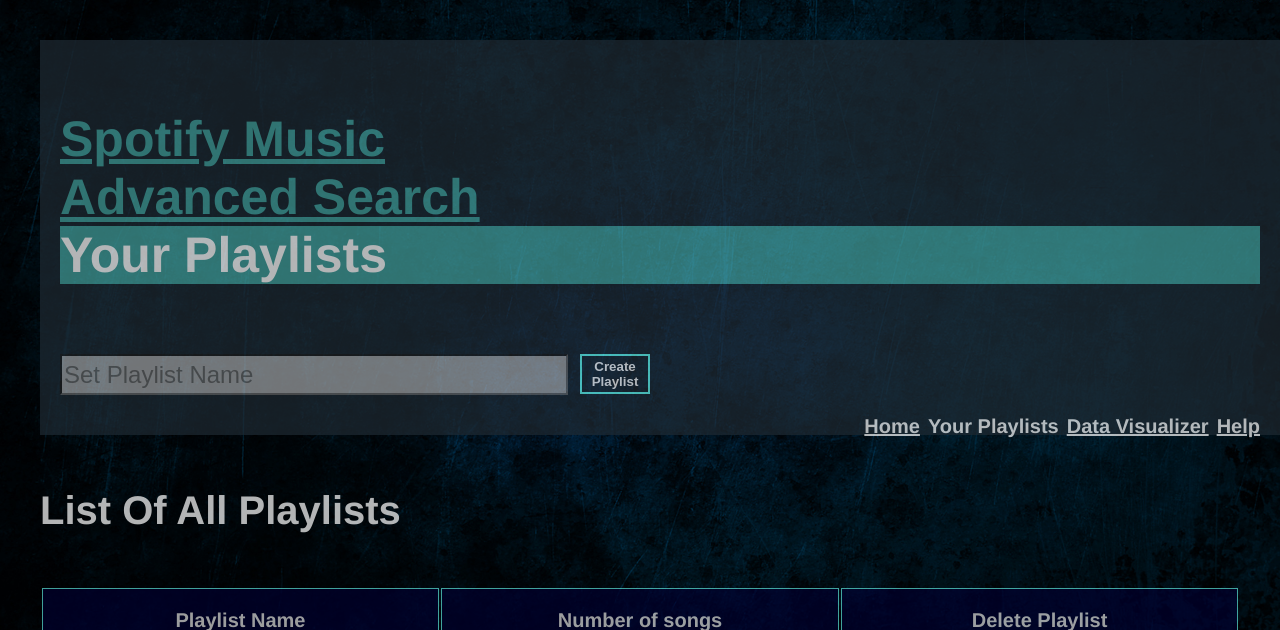
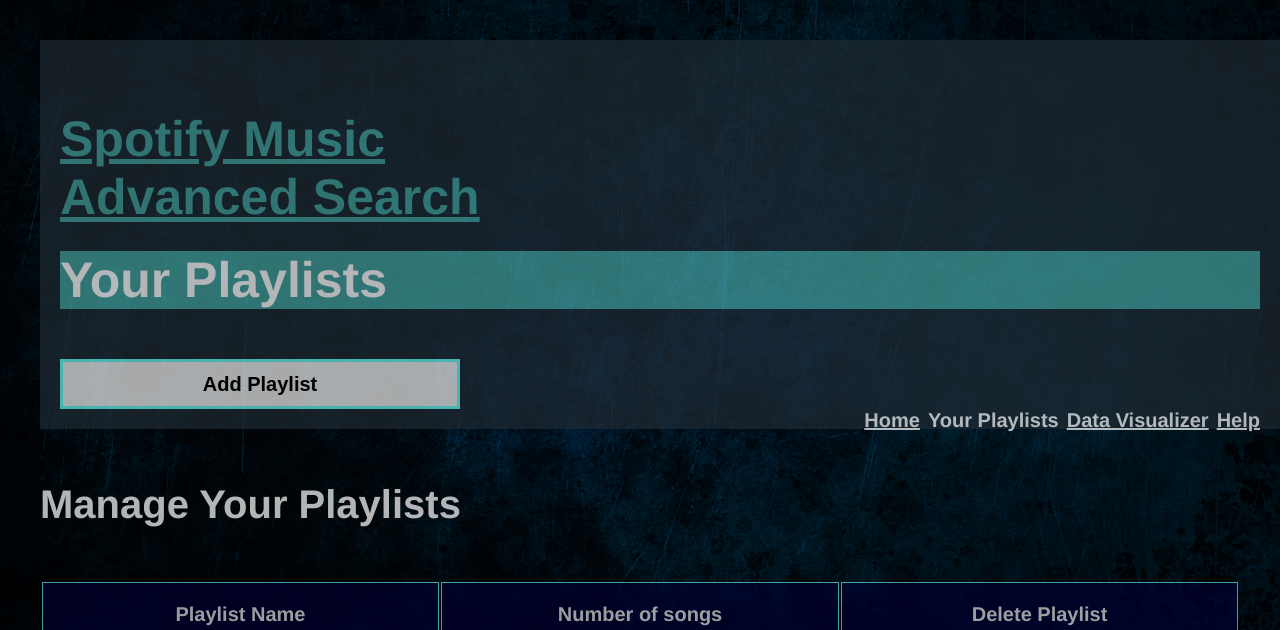
Before and after one commit to imaik129/cs257, a Flask app: page /api/playlist_menu_page in a window 1280 px wide. Shown: the top 630 px of the page. Run offline with Flask 2, Linux system fonts and the light colour scheme; data that the repository does not hold is empty; parts of the project's set-up code (start-up, migrations or seed data) failed here and were passed over; some libraries are stand-ins or nearby versions.

Commit message:
Draft 10

```diff
--- a/webapp/static/AllPlaylists.css
+++ b/webapp/static/AllPlaylists.css
@@ -1,6 +1,66 @@
 /*
     Authors: Kevin Phung, Kyosuke Imai
 */
+
+.addPlaylistButton{
+  height:50px;
+  width: 400px;
+  display: block;
+  color:#white;
+  font-size:10pt;
+  font-weight:bold;
+  border: 3px solid #66FCF1;
+  background-color: #black;
+}
+header .addPlaylistButton:hover{
+  background-color:#66FCF1;
+  color:black;
+}
+.overlay {
+  height: 100%;
+  width: 100%;
+  left:100px;
+  display: none;
+  position: fixed;
+  z-index: 1;
+  top: 0;
+  left: 0;
+  background-color: rgb(0,0,0);
+  background-color: rgba(0,0,0, 0.9);
+}
+
+/* The content */
+.overlay-content {
+  display: block;
+  position: relative;
+  top: 50%;
+  float:center;
+  width: 30%;
+  margin: auto;
+}
+
+/* Close button */
+.overlay .closebtn {
+  position: absolute;
+  top: 20px;
+  right: 45px;
+  font-size: 100px;
+  cursor: pointer;
+  color: white;
+}
+
+.addPlaylistButton{
+  font-size: 20px;
+  cursor: pointer;
+}
+
+
+.overlay .closebtn:hover {
+  color: #45A29E;
+}
+
+
+
 
 /* upload background image, specify font,size, & position */
 .title{
@@ -12,7 +72,41 @@
   background-color: white;
 }
 
+/*
+specify attributes of the search_button */
+#create_playlist{
+  /* border: 3px solid #grey;
+  background-color: #white; */
+  height:50px;
+  width: 85px;
+  display: block;
+  color:white;
+  font-size:15pt;
+  float: right;
+  border: 2px solid #66FCF1;
+  background-color: #1F2A33;
+}
+/* specify attributes of the search bar  */
+#input_playlist_name{
+    /* border: 2px solid grey; */
+    font-size:18pt;
+    font-weight: 30px;
+    height:50px;
+    width: 600px;
+    color: black;
+    border: 3px solid #66FCF1;
+    background-color: #C5C6C7;
+    opacity: 0.8;
+    /* different color */
+    /* border: 1px solid #66FCF1;
+    background-color: #1F2A33; */
+}
+
+
+
+
 #SubHeader{
+  margin-top: 25px;
   color: white;
   background-color: #45A29E;
   /* color:#1F2833; */
@@ -106,43 +200,15 @@ header .topnav .playlists a:hover + .DDM-content{
 
 /* create flex block consisted of search category drop down menu,
 search bar, and search button to position on same plane/row. */
-.flex-container{
+header .overlay .overlay-content .flex-container{
   display: flex;
   flex-direction: row;
+  float:center;
   flex-wrap: nowrap;
   align-self: center;
   gap: 12px;
   /* justify-content: center; */
 
-}
-
-/*
-specify attributes of the search_button */
-#create_playlist{
-  /* border: 3px solid #grey;
-  background-color: #white; */
-  height:40px;
-  width: 70px;
-  display: block;
-  color:white;
-  font-size:10pt;
-  font-weight:bold;
-  border: 2px solid #66FCF1;
-  background-color: #1F2A33;
-}
-/* specify attributes of the search bar  */
-#input_playlist_name{
-    /* border: 2px solid grey; */
-    font-size:18pt;
-    font-weight: 30px;
-    height:35px;
-    width: 500px;
-    color: black;
-    background-color: #C5C6C7;
-    opacity: 0.8;
-    /* different color */
-    /* border: 1px solid #66FCF1;
-    background-color: #1F2A33; */
 }
 
 
--- a/webapp/static/all_Playlists.js
+++ b/webapp/static/all_Playlists.js
@@ -101,6 +101,14 @@ function create_new_playlist(){
   }
 }
 
+function openSearch() {
+  document.getElementById("createPlaylistBar").style.display = "block";
+}
+
+function closeSearch() {
+  document.getElementById("createPlaylistBar").style.display = "none";
+}
+
 
 function initialize(){
   returnPlaylistnames()
--- a/webapp/static/dataVisualizer.css
+++ b/webapp/static/dataVisualizer.css
@@ -12,9 +12,10 @@
   background-color: white;
 }
 
-#SubHeader{
+header #SubHeader{
   color: white;
   background-color: #45A29E;
+  margin-top: 25px;
 }
 #TopHeader{
   color: #45A29E;
--- a/webapp/static/webapp.js
+++ b/webapp/static/webapp.js
@@ -23,9 +23,6 @@ function changePlaceHolder(){
   }
   else if (chosenCategory.value == 'genre'){
     document.getElementById('search_string').placeholder = 'Search by genre name here (e.g Rock)';
-  }
-  else if (chosenCategory.value == 'default'){
-    document.getElementById('search_string').placeholder = 'Please pick a Category first';
   }
 
 }
--- a/webapp/static/yourPlaylist.js
+++ b/webapp/static/yourPlaylist.js
@@ -1,7 +1,3 @@
-
-
-
-
 function getAPIBaseURL() {
     var baseURL = window.location.protocol + '//' + window.location.hostname + ':' + window.location.port + '/api';
     return baseURL;
--- a/webapp/templates/allPlaylists.html
+++ b/webapp/templates/allPlaylists.html
@@ -10,16 +10,48 @@
    <title>CS 257: Software Design</title>
 </head>
 <header>
+
  <div class="TopPanel">
  <h3 class = "title" id="top_header"><a id = "TopHeader" href = "/"> Spotify Music <br/>  Advanced Search </a>  <br/> <div id="SubHeader">Your Playlists</div></h3>
- <div class="flex-container">
+
+
+ <div id="createPlaylistBar" class="overlay" >
+   <span class="closebtn" onclick="closeSearch()" title="Close Overlay">x</span>
+   <div class="overlay-content">
+     <div class="flex-container">
+     <form action="/api/playlist_menu_page">
+       <div>
+           <p><input id="input_playlist_name" type="text" placeholder="Set Playlist Name" />
+       </div>
+       <div>
+           <p><button type="submit" id="create_playlist" onclick= "create_new_playlist()">Create Playlist</button></p>
+       </div>
+     </form>
+      </div>
+   </div>
+ </div>
+ <button class="addPlaylistButton" onclick="openSearch()">Add Playlist</button>
+
+
+ <!-- <div id="myOverlay" class="overlay">
+   <span class="closebtn" onclick="closeSearch()" title="Close Overlay">x</span>
+   <div class="overlay-content">
+     <form action="action_page.php">
+       <p><input id="input_playlist_name" type="text" placeholder="Set Playlist Name" />
+       <p><button type="submit" id="create_playlist" onclick= "create_new_playlist()">Create Playlist</button></p>
+     </form>
+   </div>
+ </div> -->
+
+
+ <!-- <div class="flex-container">
    <div>
        <p><input id="input_playlist_name" type="text" placeholder="Set Playlist Name" />
    </div>
    <div>
        <p><button type="submit" id="create_playlist" onclick= "create_new_playlist()">Create Playlist</button></p>
    </div>
- </div>
+ </div> -->
 
  <nav class="topnav">
    <a class="active" href="/">Home</a>
@@ -33,7 +65,8 @@
 </header>
 
 <body>
-  <h4 class= "pageHeader"> List Of All Playlists </h4>
+  <h4 class= "pageHeader">Manage Your Playlists</h4>
+
   <div class="flex-container">
   </div>
 
--- a/webapp/templates/dataVisualizer.html
+++ b/webapp/templates/dataVisualizer.html
@@ -4,6 +4,7 @@
 <head>
    <meta http-equiv="Content-Type" content="text/html;charset=utf-8" />
    <link rel="stylesheet" type="text/css" href="{{ url_for('static', filename='dataVisualizer.css') }}" />
+   <script type="text/javascript" src="{{ url_for('static', filename='sorttable.js') }}"></script>
    <script src= https://cdnjs.cloudflare.com/ajax/libs/Chart.js/2.9.4/Chart.bundle.min.js> </script>
    <link rel="shortcut icon" href="{{ url_for('static', filename='favicon.ico') }}" />
    <title>CS 257: Software Design</title>
--- a/webapp/templates/yourPlaylist.html
+++ b/webapp/templates/yourPlaylist.html
@@ -11,7 +11,7 @@
 </head>
 <header>
  <div class="TopPanel">
- <h3 class = "title", id="top_header"> <a href = "/"> Spotify Music <br/>  Advanced Search </a> <br/> <div id = "SubHeader"> Home Page</div></h3>
+ <h3 class = "title", id="top_header"> <a id = "TopHeader2" href = "/"> Spotify Music <br/>  Advanced Search </a> <br/> <div id = "SubHeader"> Home Page</div></h3>
 
  <nav class="topnav">
    <!-- <a class="active">Home</a> -->
@@ -52,5 +52,6 @@
 
   </table>
   </div>
-
+<div id=addToPLaylist> <a href="/"> Add To Playlist </a>
+</div>
 </html>
```
Also changed, not shown: webapp/static/help.css (added, +72 -0 lines), webapp/static/webapp.css (+28 -1 lines), webapp/templates/help.html (+31 -0 lines).
